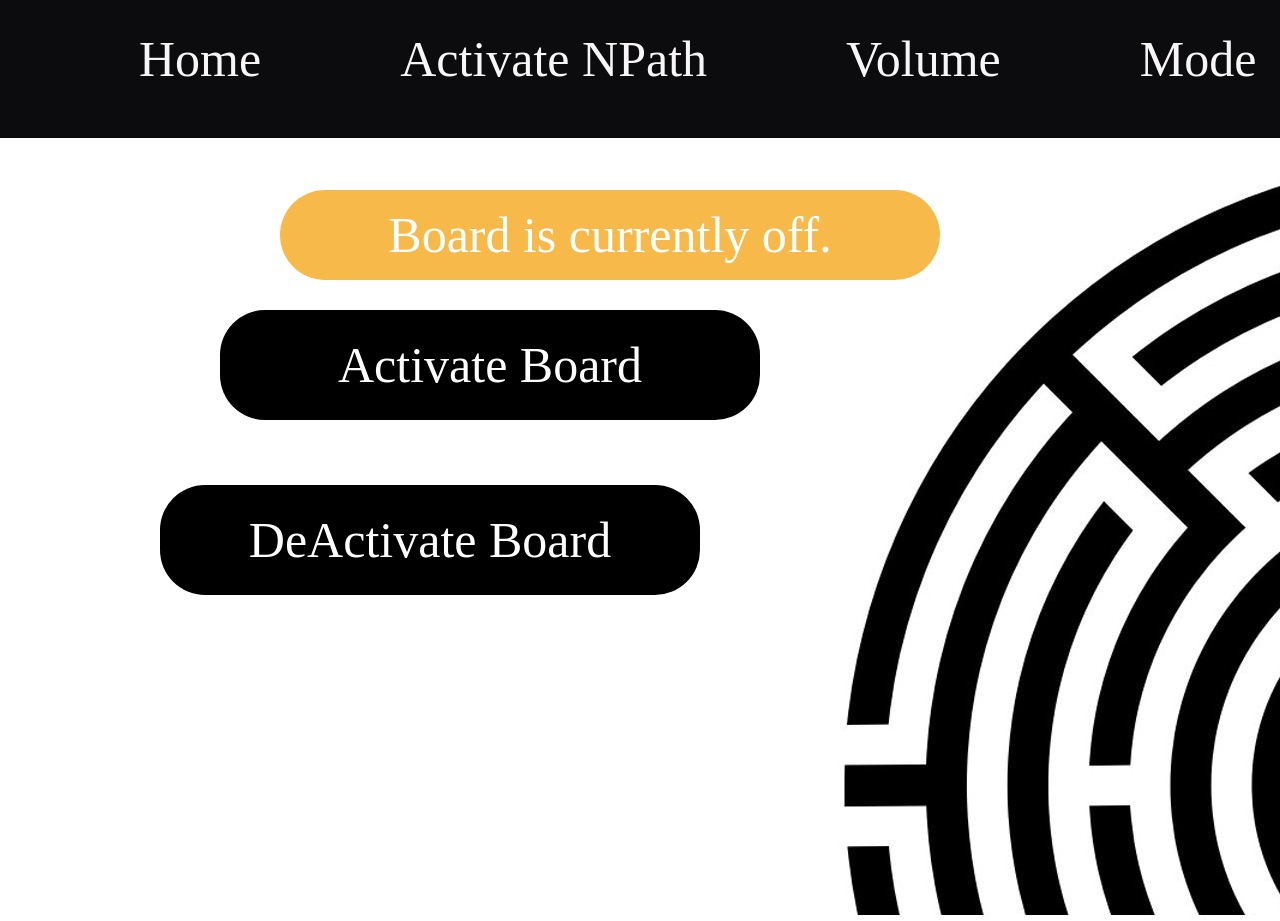
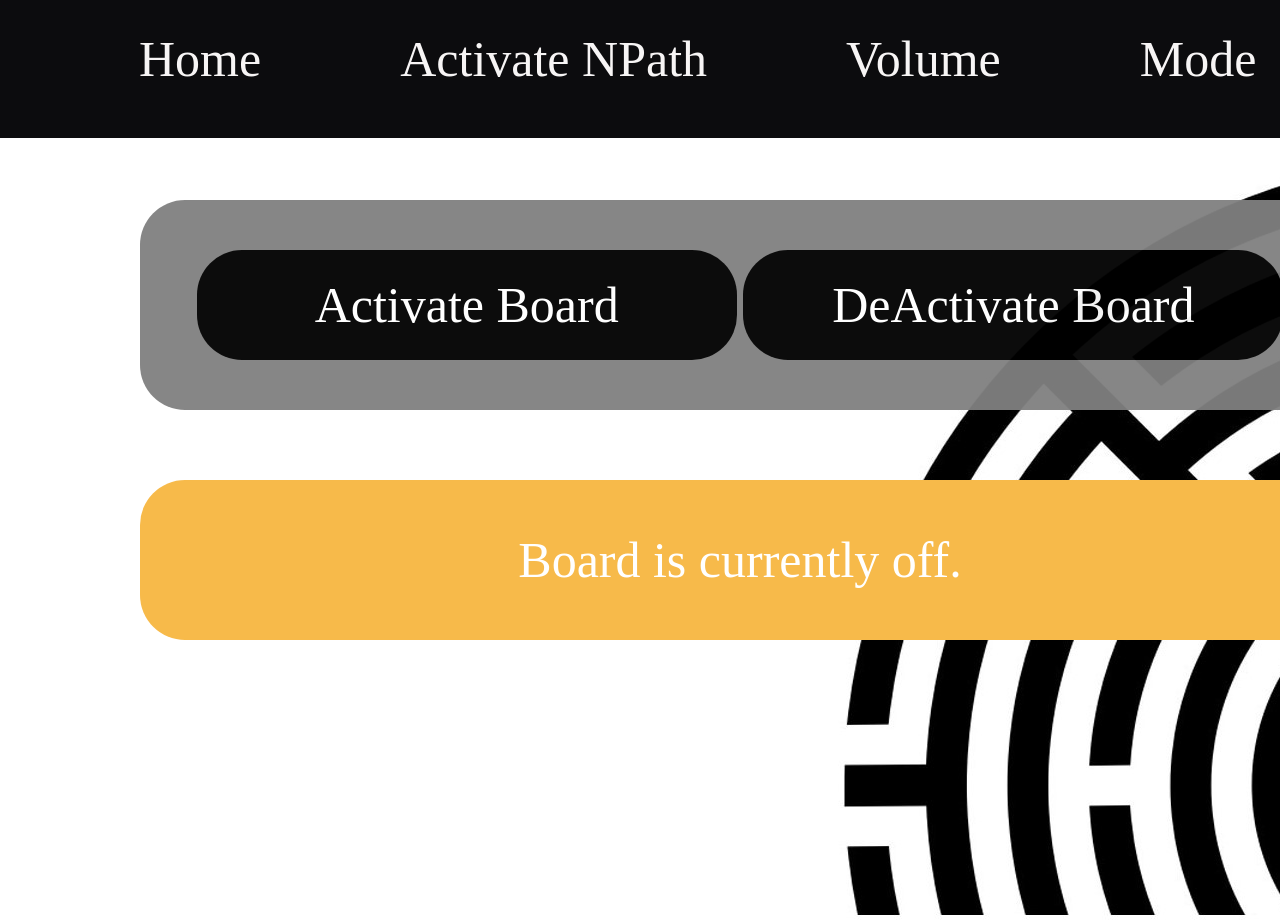
Before and after one commit to catburroughs/NPath, a React (Create React App) app in the folder Front_End/: page /activateboard in a window 1280 px wide. Shown: the top 921 px of the page. Built offline with nearby package versions, Linux system fonts and the light colour scheme; no server answers.

Commit message:
refactored activation page

```diff
--- a/Front_End/src/Global.css
+++ b/Front_End/src/Global.css
@@ -84,6 +84,19 @@ a:active {
 
 }
 
+.StatusInput{
+  left: 140px;
+  top: 480px;
+  height: 60px;
+  position: absolute;
+  overflow: visible;
+  width: 1100px;
+  background-color: rgb(247, 186, 74);
+  border-radius: 45px;
+  padding: 50px;
+  shape-rendering: auto;
+
+}
 .TouchpadBox{
   position: absolute;
   display:flex;
--- a/Front_End/src/components/Buttons/ActivateBoardButton/ActivateBoardButton.css
+++ b/Front_End/src/components/Buttons/ActivateBoardButton/ActivateBoardButton.css
@@ -1,8 +1,24 @@
+
+.ActivateContainer{
+    display: flex;
+    flex-direction: row;
+    position: absolute;
+    justify-content: space-evenly;
+    height: auto;
+    padding: 50px;
+    background-color: grey;
+    border-radius: 45px;
+    opacity: 95%;
+    left: 140px;
+    top: 200px;
+    width: 1100px;
+    shape-rendering: auto;
+}
+
+
 .ActivateBoardButton {
-    left: 220px;
-    top: 310px;
-    position: absolute;
     overflow: visible;
+    position: relative;
     width: 480px;
     height:50px;
     background-color: black;
@@ -24,17 +40,15 @@
     display: block;
     position: absolute;
     z-index: 2;
-    top: 425px;
-    left: 275px;
+    top: 220px;
+    left: 120px;
     font-size: 22px;
     color: Black;
   }
 
   .DeActivateBoardButton {
-    left: 160px;
-    top: 485px;
-    position: absolute;
     overflow: visible;
+    position: relative;
     width: 480px;
     height:50px;
     background-color: black;
--- a/Front_End/src/components/Buttons/ActivateBoardButton/ActivateBoardButton.jsx
+++ b/Front_End/src/components/Buttons/ActivateBoardButton/ActivateBoardButton.jsx
@@ -7,7 +7,7 @@ function ActivateBoardButton({ onClick1, onClick2 }) {
 
   return (
     <>
-
+    <div className="ActivateContainer">
     <div className="ActivateBoardButton" role = "button" onClick = {onClick1}>
         <div className="Text_Style" aria-label= "textLabelactivate">
         <span>Activate Board</span>
@@ -21,6 +21,7 @@ function ActivateBoardButton({ onClick1, onClick2 }) {
         <span>DeActivate Board</span>
         </div>
     </div>
+    </div>
 
 
     </>
--- a/Front_End/src/components/Functions/SoundFileUploader.jsx
+++ b/Front_End/src/components/Functions/SoundFileUploader.jsx
@@ -36,7 +36,7 @@ class SoundFileUploader extends React.Component {
     return (
       <form onSubmit={this.handleUpload}>
         <div>
-          <input ref={(ref) => { this.uploadInput = ref; }} type="file" multiple={true} />
+          <input ref={(ref) => { this.uploadInput = ref; }} type="file" accept=".wav" multiple={true} />
         </div>
 
         <br />
--- a/Front_End/src/components/Functions/Touchpads/SetTouchpad.jsx
+++ b/Front_End/src/components/Functions/Touchpads/SetTouchpad.jsx
@@ -11,7 +11,7 @@ export default function SetTouchpad({touchpads, assignedtouchpad, setAssignedTou
   return (
   <>
   <div>
-    <FormControl sx={{ m: 2, minWidth: 200 }}>
+    <FormControl sx={{ m: 2, minWidth: 200 }} required>
       <InputLabel id="Touchpad Selection">Touchpad 1</InputLabel>
       <Select
         labelId="Touchpad Selection One"
@@ -31,7 +31,7 @@ export default function SetTouchpad({touchpads, assignedtouchpad, setAssignedTou
     </FormControl>
   </div>
   <div>
-      <FormControl sx={{ m: 2, minWidth: 200 }}>
+      <FormControl sx={{ m: 2, minWidth: 200 }} required>
       <InputLabel id="Touchpad Selection">Touchpad 2</InputLabel>
       <Select
         labelId="Touchpad Selection Two"
@@ -51,7 +51,7 @@ export default function SetTouchpad({touchpads, assignedtouchpad, setAssignedTou
       </FormControl>
   </div>
   <div>
-      <FormControl sx={{ m: 2, minWidth: 200 }}>
+      <FormControl sx={{ m: 2, minWidth: 200 }} required>
       <InputLabel id="Touchpad Selection">Touchpad 3</InputLabel>
       <Select
         labelId="Touchpad Selection Three"
@@ -71,7 +71,7 @@ export default function SetTouchpad({touchpads, assignedtouchpad, setAssignedTou
       </FormControl>
   </div>
   <div>
-      <FormControl sx={{ m: 2, minWidth: 200 }}>
+      <FormControl sx={{ m: 2, minWidth: 200 }} required>
       <InputLabel id="Touchpad Selection">Touchpad 4</InputLabel>
       <Select
         labelId="Touchpad Selection Four"
@@ -91,7 +91,7 @@ export default function SetTouchpad({touchpads, assignedtouchpad, setAssignedTou
       </FormControl>
   </div>
   <div>
-      <FormControl sx={{ m: 2, minWidth: 200 }}>
+      <FormControl sx={{ m: 2, minWidth: 200 }} required>
       <InputLabel id="Touchpad Selection">Touchpad 5</InputLabel>
       <Select
         labelId="Touchpad Selection Five"
@@ -111,7 +111,7 @@ export default function SetTouchpad({touchpads, assignedtouchpad, setAssignedTou
       </FormControl>
   </div>
   <div>
-      <FormControl sx={{ m: 2, minWidth: 200 }}>
+      <FormControl sx={{ m: 2, minWidth: 200 }} required>
       <InputLabel id="Touchpad Selection">Touchpad 6</InputLabel>
       <Select
         labelId="Touchpad Selection Six"
@@ -131,7 +131,7 @@ export default function SetTouchpad({touchpads, assignedtouchpad, setAssignedTou
       </FormControl>
   </div>
   <div>
-      <FormControl sx={{ m: 2, minWidth: 200 }}>
+      <FormControl sx={{ m: 2, minWidth: 200 }} required>
       <InputLabel id="Touchpad Selection">Touchpad 7</InputLabel>
       <Select
         labelId="Touchpad Selection Seven"
@@ -151,7 +151,7 @@ export default function SetTouchpad({touchpads, assignedtouchpad, setAssignedTou
       </FormControl>
   </div>
   <div>
-      <FormControl sx={{ m: 2, minWidth: 200 }}>
+      <FormControl sx={{ m: 2, minWidth: 200 }} required>
       <InputLabel id="Touchpad Selection">Touchpad 8</InputLabel>
       <Select
         labelId="Touchpad Selection Eight"
@@ -171,7 +171,7 @@ export default function SetTouchpad({touchpads, assignedtouchpad, setAssignedTou
       </FormControl>
   </div>
   <div>
-      <FormControl sx={{ m: 2, minWidth: 200 }}>
+      <FormControl sx={{ m: 2, minWidth: 200 }} required>
       <InputLabel id="Touchpad Selection">Touchpad 9</InputLabel>
       <Select
         labelId="Touchpad Selection Nine"
@@ -191,7 +191,7 @@ export default function SetTouchpad({touchpads, assignedtouchpad, setAssignedTou
       </FormControl>
   </div>
   <div>
-      <FormControl sx={{ m: 2, minWidth: 200 }}>
+      <FormControl sx={{ m: 2, minWidth: 200 }} required>
       <InputLabel id="Touchpad Selection">Touchpad 10</InputLabel>
       <Select
         labelId="Touchpad Selection Ten"
@@ -211,7 +211,7 @@ export default function SetTouchpad({touchpads, assignedtouchpad, setAssignedTou
       </FormControl>
   </div>
   <div>
-      <FormControl sx={{ m: 2, minWidth: 200 }}>
+      <FormControl sx={{ m: 2, minWidth: 200 }} required>
       <InputLabel id="Touchpad Selection">Touchpad 11</InputLabel>
       <Select
         labelId="Touchpad Selection Eleven"
@@ -231,7 +231,7 @@ export default function SetTouchpad({touchpads, assignedtouchpad, setAssignedTou
       </FormControl>
   </div>
   <div>
-      <FormControl sx={{ m: 2, minWidth: 200 }}>
+      <FormControl sx={{ m: 2, minWidth: 200 }} required>
       <InputLabel id="Touchpad Selection">Touchpad 12</InputLabel>
       <Select
         labelId="Touchpad Selection Twelve"
--- a/Front_End/src/pages/ActivateBoardPage.jsx
+++ b/Front_End/src/pages/ActivateBoardPage.jsx
@@ -49,7 +49,7 @@ function handleClickOFF() {
   return (
     <>
     <BackgroundImage />
-    <div className = "ModeInput">
+    <div className = "StatusInput">
     <div className = "Text_Style">
     <GetActivationStatus boardstatus={currentboardstatus} />
     </div>
```
Also changed, not shown: Front_End/src/components/Functions/GetVolumeFromFlask.jsx (deleted, +0 -45 lines). Lines whose indentation alone changed are shown as unchanged.
